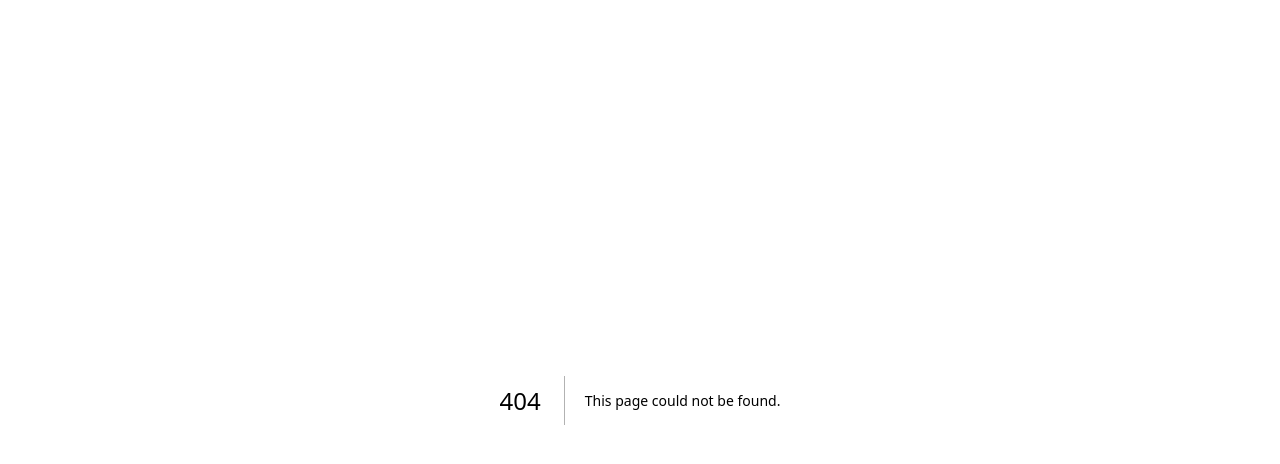
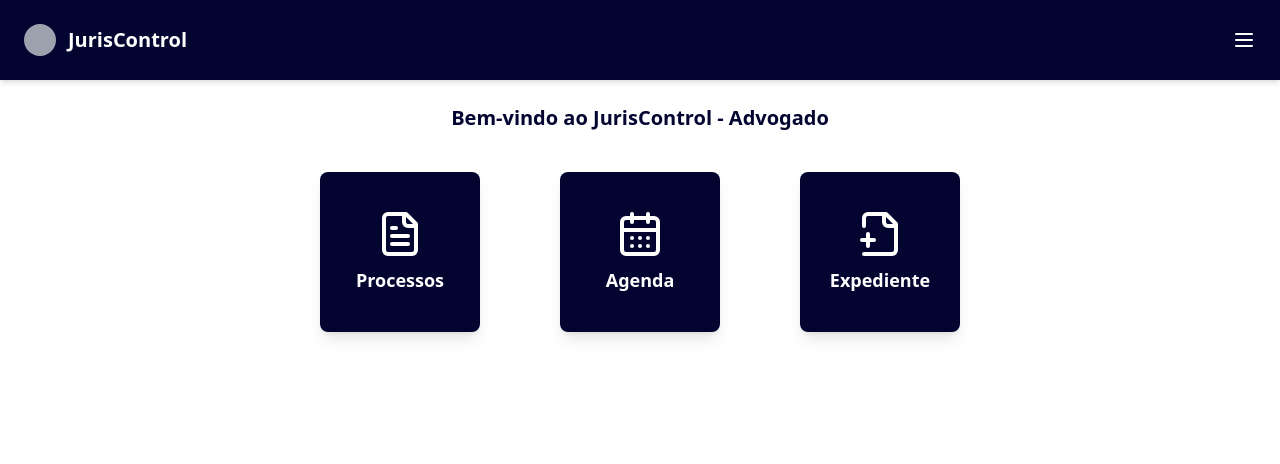
Before and after one commit to hugonascimento1/JurisControl, a Next.js app: page /inicio in a window 1280 px wide. Before the commit this address had no page. Shown: the top 464 px of the page. Built offline with nearby package versions, Linux system fonts and the light colour scheme.

Commit message:
commit tela inicial

```diff
--- /dev/null
+++ b/src/app/inicio/page.tsx
@@ -0,0 +1,50 @@
+import { FileText, CalendarDaysIcon, FilePlus2, MenuIcon } from "lucide-react";
+import Link from "next/link";
+
+export default function Page() {
+    return (
+        <main className="h-screen bg-white">
+            <header className="w-full h-20 bg-[#030430] flex justify-between items-center px-6 shadow-md">
+                <div className="flex items-center space-x-3">
+
+                    <div className="w-8 h-8 bg-gray-400 rounded-full"></div>
+                    <h1 className="text-white font-bold text-xl">JurisControl</h1>
+                </div>
+                <button className="text-white hover:text-gray-300">
+                    <MenuIcon size={24} />
+                </button>
+            </header>
+
+            <div className="flex justify-center mt-6">
+                <h1 className="text-[#030430] text-lg sm:text-xl font-bold text-center">
+                    Bem-vindo ao JurisControl - Advogado
+                </h1>
+            </div>
+
+
+            <div className="flex justify-center space-x-20 mt-10">
+
+                <Link href="/processos"> {/* Adicionando rota para o card de Processos */}
+                    <div className="w-40 h-40 bg-[#030430] text-white flex flex-col items-center justify-center rounded-lg shadow-lg cursor-pointer">
+                        <FileText size={48} />
+                        <p className="mt-2 text-lg font-semibold">Processos</p>
+                    </div>
+                </Link>
+
+                <Link href="/agenda"> {/* Adicionando rota para o card de Agenda */}
+                    <div className="w-40 h-40 bg-[#030430] text-white flex flex-col items-center justify-center rounded-lg shadow-lg cursor-pointer">
+                        <CalendarDaysIcon size={48} />
+                        <p className="mt-2 text-lg font-semibold">Agenda</p>
+                    </div>
+                </Link>
+
+                <Link href="/expediente"> {/* Adicionando rota para o card de Expediente */}
+                    <div className="w-40 h-40 bg-[#030430] text-white flex flex-col items-center justify-center rounded-lg shadow-lg cursor-pointer">
+                        <FilePlus2 size={48} />
+                        <p className="mt-2 text-lg font-semibold">Expediente</p>
+                    </div>
+                </Link>
+            </div>
+        </main>
+    );
+}
```
